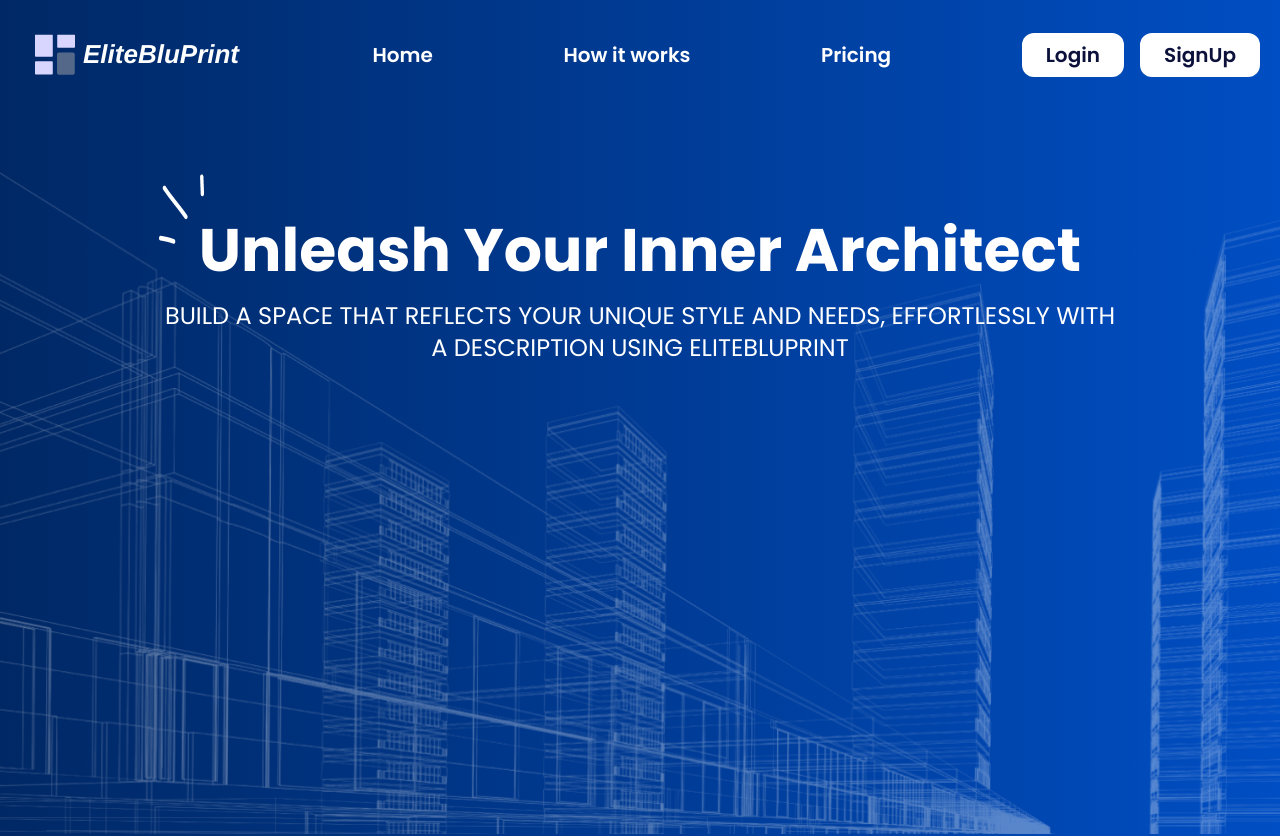
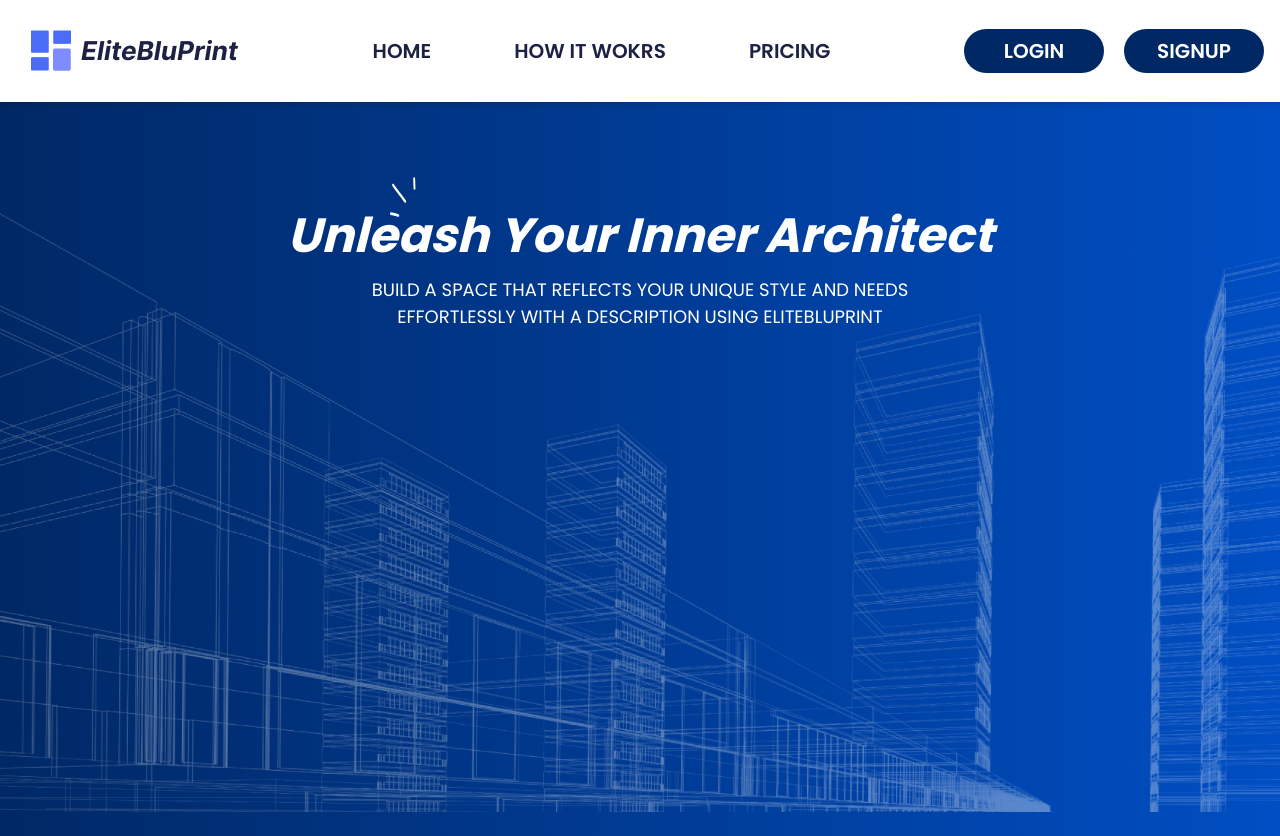
Before and after one commit to hashimkalam/SDGP-CS-28, a React (Vite) app in the folder client/: page / in a window 1280 px wide. Shown: the top 836 px of the page. Built offline with nearby package versions, Linux system fonts and the light colour scheme.

Commit message:
Header, Navbar Altered

```diff
--- a/client/index.html
+++ b/client/index.html
@@ -5,6 +5,8 @@
     <link rel="icon" type="icon" href="images/favicon.ico" />
     <meta name="viewport" content="width=device-width, initial-scale=1.0" />
     <title>EliteBluPrint</title>
+    <script type="module" src="https://unpkg.com/ionicons@7.1.0/dist/ionicons/ionicons.esm.js"></script>
+    <script nomodule src="https://unpkg.com/ionicons@7.1.0/dist/ionicons/ionicons.js"></script>
   </head>
   <body>
     <div id="root"></div>
--- a/client/src/components/hero/hero.jsx
+++ b/client/src/components/hero/hero.jsx
@@ -1,26 +1,33 @@
 import React from "react";
-import glow from "../../assets/glow-mark.png";
-import hero_bg from "../../assets/hero_bg.png";
+import "./hero.css";
 
-function hero() {
+function Hero() {
   return (
-    <div className="h-[90.5vh] bg-gradient-to-r from-[#002865] to-[#004ec3] text-white relative">
-      <img src={hero_bg} className="absolute bottom-0 w-full" />
-      <div className="text-center w-[75vw] mx-auto space-y-5">
-        <div className="relative pt-20 w-fit mx-auto">
-          <img src={glow} className="absolute -left-10 top-16" />
-          <h1 className="text-2xl md:text-4xl lg:text-5xl xl:text-[60px]">
-            Unleash Your Inner Architect
-          </h1>
-        </div>
 
-        <p className="font-normal uppercase leading-8 text-md md:text-lg lg:text-xl xl:text-2xl">
-          Build a space that reflects your unique style and needs, effortlessly
-          with a description using elitebluprint
+    <div className="h-screen flex flex-col bg-gradient-to-r from-[#002865] to-[#004EC3]  relative overflow-hidden">
+
+      <div className="text-center mx-auto md:mt-[80px] mt-[70px] z-10">
+        <h1 className="text-white font-Inter-BoldItalic lg:text-5xl text-[22px] font-bold italic">
+          Unleash Your Inner Architect
+        </h1>
+
+        <p className="lg:mt-4 mt-2 font-Inter-Regular text-white lg:text-[18px] text-[10px]">
+          BUILD A SPACE THAT REFLECTS YOUR UNIQUE STYLE AND NEEDS<br />
+          EFFORTLESSLY WITH A DESCRIPTION USING ELITEBLUPRINT
         </p>
       </div>
+
+      <div className="absolute block z-20 md:left-[390px] md:top-[75px] top-[70px] left-[15px]">
+        <img className="md:h-70 md:w-45 h-[40px]" alt="Glow mark" src="images/glow-mark.svg" />
+      </div>
+
+      <div className="absolute block md:h-[610px] h-[580px] w-full max-w-full md:top-[100px] top-[100px]">
+        <img className="h-full w-full object-fit" alt="Hero svg" src="images/img_herosvg.png"/>
+      </div>
+
     </div>
+
   );
 }
 
-export default hero;
+export default Hero;
--- a/client/src/components/navbar/navbar.css
+++ b/client/src/components/navbar/navbar.css
@@ -2,33 +2,33 @@
   scroll-behavior: smooth;
 }
 
-.navbar {
+ .navbar {
+
   /*display: flex;
   justify-content: space-between;
   align-items: center;
   padding: 15px;
-  background: linear-gradient(91deg, #002865 0.25%, #004ec3 100%); */
-  position: relative;
-  top: 0;
+  background: linear-gradient(91deg, #002865 0.25%, #004ec3 100%);*/
+
   z-index: 999;
 }
 
-.logo-container {
+/* .logo-container {
   display: flex;
   align-items: center;
   cursor: pointer;
-}
+} */
 
 .login,
 .signup,
 .logout {
-  padding: 10px 30px;
+
   color: #0b113a;
-  font-size: 22px;
+
   font-family: "Work Sans", sans-serif;
-  font-weight: 600;
+
   word-wrap: break-word;
-  border-radius: 12px;
+
   border: none;
   margin-right: 15px;
   cursor: pointer;
--- a/client/src/components/navbar/navbar.jsx
+++ b/client/src/components/navbar/navbar.jsx
@@ -1,9 +1,9 @@
-import React from "react";
+import React, { useState } from "react"
 import "./navbar.css";
-import { Logo } from "../Logo/logo";
 import { useLocation, useNavigate } from "react-router-dom";
 import { useSelector, useDispatch } from "react-redux";
 import { signOut } from "../../redux/user/userSlice";
+import Logo from "../../assets/Logo.png";
 
 const Navbar = () => {
   const { currentUser } = useSelector((state) => state.user);
@@ -25,6 +25,9 @@ const Navbar = () => {
     navigate("/signup");
   };
 
+  const handleLogoClick = () => {
+    navigate("/")};
+
   const navigateToLogout = async () => {
     try {
       await fetch("http://localhost:3000/api/auth/signout");
@@ -34,56 +37,61 @@ const Navbar = () => {
     }
   };
 
+  let [open,setOpen]=useState(false);
+
   return (
-    <header
-      className={`navbar flex items-center justify-between p-5 ${
-        location.pathname === "/"
-          ? "bg-gradient-to-r from-[#002865] to-[#004ec3] relative"
-          : location.pathname === "/userprofile" || "/download"
+
+    <div className={`navbar flex shadow-md items-center justify-between py-4 md:px-4 px-4 ${
+      location.pathname === "/"
+          ? "bg-white relative"
+          : location.pathname === "/userprofile" || location.pathname === "/download"
           ? "bg-[#090E34]"
           : "bg-white"
       }`}
     >
-      <div>
-        <Logo />
+
+      <a className='cursor-pointer' onClick={handleLogoClick} href=''><img src={Logo}  alt="Logo"/></a>
+
+      <div onClick={()=>setOpen(!open)} className='text-3xl absolute right-8 top-8 cursor-pointer md:hidden'>
+        <ion-icon name={open ? 'close':'menu'}></ion-icon>
       </div>
 
       {location.pathname == "/" && (
-        <ul className="nav-links text-white text-lg lg:text-xl flex items-center justify-evenly w-[100%] font-semibold">
-          <li>
-            <a className="cursor-pointer">
-              <span>Home</span>
+        <ul className={`md:flex  justify-evenly md:items-center font-semibold md:pb-0 pb-3 absolute md:static left-0 w-full md:w-[50%] md:pl-0 pl-0 transition-all duration-500 ease-in ${open ? 'top-20 ':'top-[-490px]'}`}>
+          <li className="">
+            <a className="transition-all duration-500 cursor-pointer text-[#1d2144] md:text-xl font-Inter-Regular text-lg hover:text-[#004EC3]">
+              <span>HOME</span>
             </a>
           </li>
-          <li>
-            <a href="#how_it_works">
-              <span>How it works</span>
+          <li className="">
+            <a href="#how_it_works" className="transition-all duration-500 text-[#1d2144] md:text-xl font-Inter-Regular text-lg hover:text-[#004EC3]">
+              <span>HOW IT WOKRS</span>
             </a>
           </li>
-          <li>
-            <a href="#pricing">
-              <span>Pricing</span>
+          <li className="">
+            <a href="#pricing" className="transition-all duration-500 text-[#1d2144] md:text-xl font-Inter-Regular text-lg hover:text-[#004EC3]">
+              <span>PRICING</span>
             </a>
           </li>
         </ul>
       )}
 
       {currentUser ? (
-        <div className="flex items-center space-x-4">
+        <div className="flex items-center">
           {location.pathname == "/" && (
             <button
-              className="text-[#0b113a] bg-white font-semibold text-xl rounded-xl px-6 py-2"
+              className="bg-[#002865] text-white md:text-xl text-lg font-Inter-Regular font-semibold py-2 px-6 rounded-full md:ml-8 md:mr-4 mr-2 w-[140px] hover:bg-[#004EC3] duration-500"
               onClick={navigateToLogout}
             >
-              Logout
+              LOGOUT
             </button>
           )}
           {location.pathname == "/workspace" && (
             <div className="space-x-4 mr-8">
-              <button className="bg-[#0065FF]/85 hover:bg-[#0065FF] duration-150 ease-out text-white p-3 rounded-lg">
+              <button className="bg-[#0065FF]/85 font-Inter-Regular hover:bg-[#0065FF] duration-150 ease-out text-white p-3 rounded-lg">
                 Explore Achitect Consultatiom
               </button>
-              <button className="bg-[#0065FF]/85 hover:bg-[#0065FF] duration-150 ease-out text-white p-3 rounded-lg">
+              <button className="bg-[#0065FF]/85 font-Inter-Regular hover:bg-[#0065FF] duration-150 ease-out text-white p-3 rounded-lg">
                 Download
               </button>
             </div>
@@ -91,31 +99,35 @@ const Navbar = () => {
           <img
             src={currentUser?.user?.profilePicture}
             alt="profilePicture"
-            className="h-9 w-9 rounded-full object-cover cursor-pointer"
+            className="h-9 w-9 md:mr-2 rounded-full object-cover cursor-pointer"
             onClick={navigateToProfileOrDashboard}
           />
         </div>
       ) : (
-        <div className="flex items-center">
+        <div className="flex md:flex-row flex-col md:my-0 my-7">
           {location.pathname == "/" && (
             <div className="flex items-center space-x-4">
+
+              <button className='bg-[#002865] text-white md:text-xl text-lg font-Inter-Regular font-semibold py-2 px-6 rounded-full md:mr-1 mr-2 w-[140px] hover:bg-[#004EC3] duration-500'
+                onClick={navigateToLogin}>
+                LOGIN
+              </button>
+
               <button
-                className="text-[#0b113a] bg-white font-semibold text-xl rounded-xl px-6 py-2"
-                onClick={navigateToLogin}
-              >
-                Login
-              </button>
-              <button
-                className="text-[#0b113a] bg-white font-semibold text-xl rounded-xl px-6 py-2"
+                className="bg-[#002865] text-white md:text-xl text-lg font-Inter-Regular font-semibold py-2 px-6 rounded-full w-[140px] hover:bg-[#004EC3] duration-500"
                 onClick={navigateToSignup}
               >
-                SignUp
+                SIGNUP
               </button>
+
             </div>
           )}
         </div>
       )}
-    </header>
+
+    </div>
+
+
   );
 };
 
```
